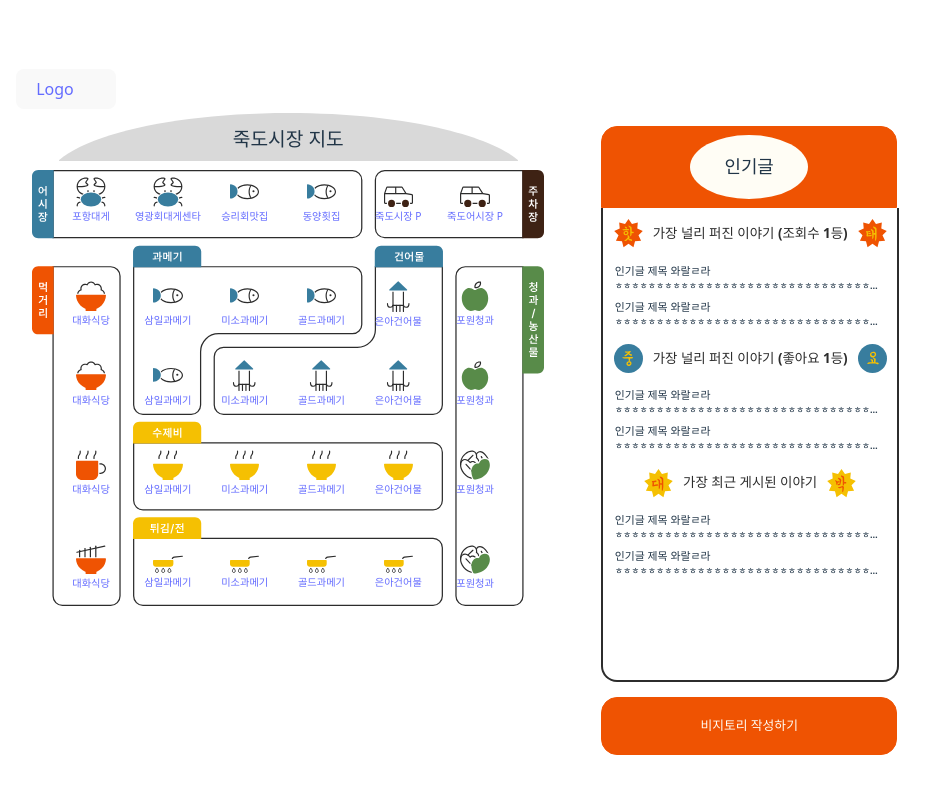
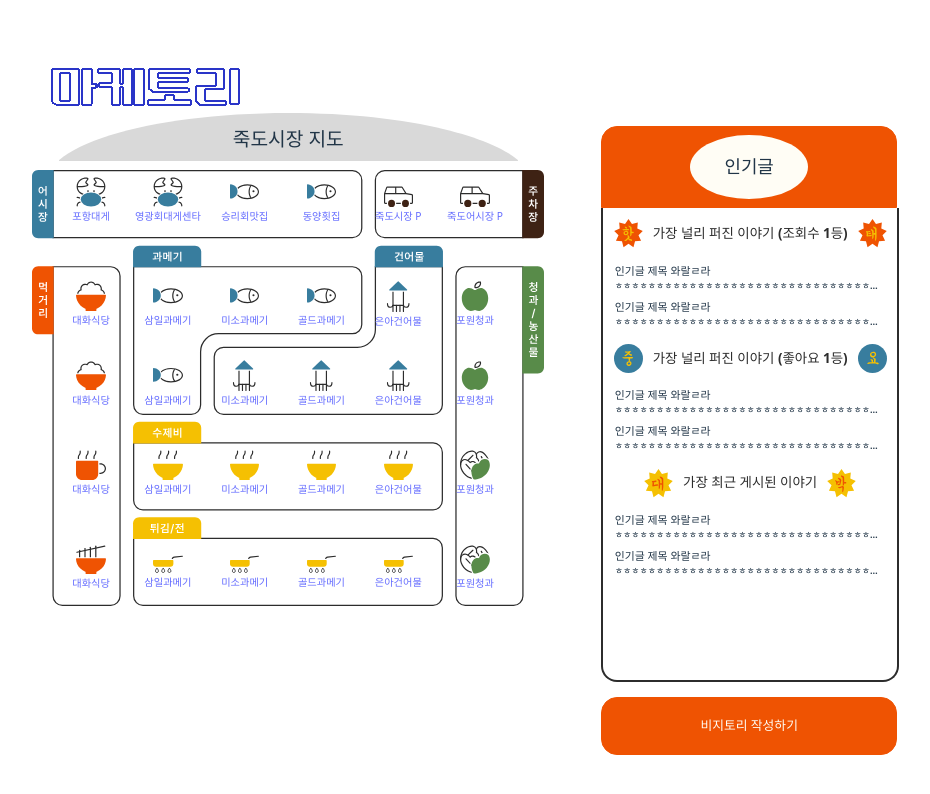
Before and after one commit to LikeLionHGU/Shichimi_Front, a React (Vite) app: page / in a window 1280 px wide. Shown: the top 794 px of the page, without its empty margins (65-995 px from the left). Built offline with nearby package versions, Linux system fonts and the light colour scheme; the HTML template or start-up script is replaced by a standard one.

Commit message:
style: put Logo image

```diff
--- a/src/Layouts/Header.jsx
+++ b/src/Layouts/Header.jsx
@@ -3,15 +3,20 @@ import {Link, NavLink } from "react-router-dom";
 import styled from "styled-components";
 import { themeColors  } from "../assets/styles/StyledComponents";
 
+import MainLogo from "../assets/images/Group 141.svg";
+
 const NoCenterHorizontal = styled.div`
   display: flex;
   align-items: center;
-  margin: 3% 0 0 10%;
+  margin: 3% 0 0 12%;
 `;
 
-const LogoImg = styled.button`
+const LogoBtn = styled.button`
   display : flex;
   align-items : center;
+
+  background-color: transparent;
+  border: none;
   width: 100px;
   height: 40px;
 `;
@@ -22,9 +27,11 @@ const Header = () => {
     <>
       <header>
         <NoCenterHorizontal>
-          <LogoImg>
-            <Link to='/'>Logo</Link>
-          </LogoImg>
+          <LogoBtn>
+            <Link to='/' style={{ textDecoration: 'none' }}>
+              <img src={MainLogo} alt="LOGO" />
+            </Link>
+          </LogoBtn>
         </NoCenterHorizontal>
       </header>
     </>
```
Also changed, not shown: src/components/MapComponents.jsx (+0 -16 lines), src/assets/images/Group 141.svg (added).
